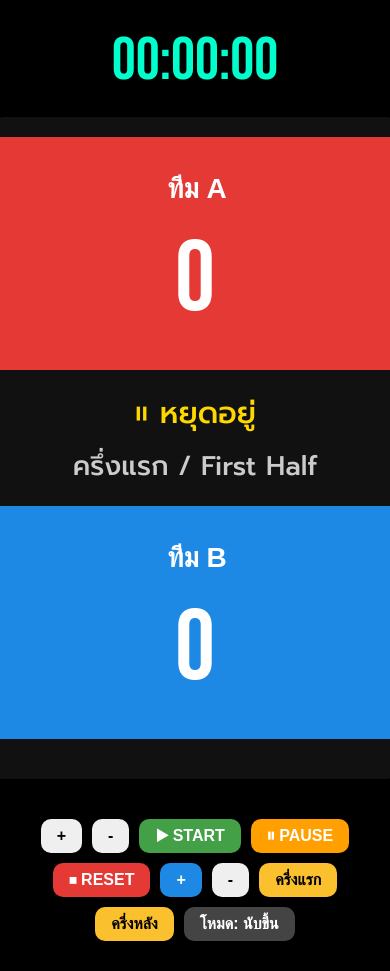
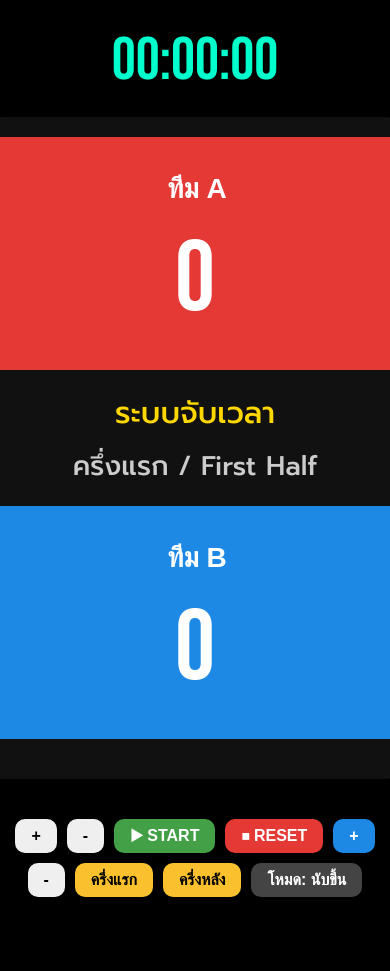
Before and after one commit to santi789/santi789.github.io, a plain HTML site: page index.html in a window 390 px wide. Shown: the part 122-1093 px from the top of the page. After the commit the page ends 1049 px from the top, so only its background shows below. Drawn offline with Linux system fonts and the light colour scheme.

Commit message:
Update index.html

```diff
--- a/index.html
+++ b/index.html
@@ -1,26 +1,12 @@
 <!DOCTYPE html>
 <html lang="th">
-
 <head>
   <meta charset="UTF-8" />
   <meta name="viewport" content="width=device-width, initial-scale=1.0" />
   <title>EasyKids Robotics Scoreboard Timer</title>
   <link href="https://fonts.googleapis.com/css2?family=Bebas+Neue&family=Prompt:wght@500&display=swap" rel="stylesheet">
   <link rel="stylesheet" href="style.css" />
-  <style>
-    body {
-      display: flex;
-      flex-direction: column;
-      min-height: 100vh;
-    }
-
-    .controls-bar {
-      margin-top: auto;
-      margin-bottom: 20px; /* เพิ่มระยะห่างจากขอบล่าง */
-    }
-  </style>
 </head>
-
 <body>
   <div class="logo-container">
     <img src="EASYKIDS LOGO WHITE.PNG" alt="EasyKids Logo" class="logo" />
@@ -36,7 +22,7 @@
       <div id="scoreA" class="score">0</div>
     </div>
     <div class="center-display">
-      <div id="status" class="status">⏸ หยุดอยู่</div>
+      <div id="status" class="status">ระบบจับเวลา</div>
       <div id="halfLabel">ครึ่งแรก / First Half</div>
     </div>
     <div class="team b">
@@ -45,13 +31,11 @@
     </div>
   </div>
 
-  <!-- ปุ่มทั้งหมดเรียงแนวนอนในบาร์เดียว - ล่างสุด -->
   <div class="controls-bar card">
     <button onclick="changeScore('A', 1)">+</button>
     <button onclick="changeScore('A', -1)">-</button>
 
-    <button class="start" onclick="startTimer()">▶ START</button>
-    <button class="pause" onclick="pauseTimer()">⏸ PAUSE</button>
+    <button id="toggleStartPause" class="start" onclick="toggleStartPause()">▶ START</button>
     <button class="reset" onclick="resetTimer()">⏹ RESET</button>
 
     <button class="plus" onclick="changeScore('B', 1)">+</button>
@@ -63,12 +47,11 @@
     <button id="modeButton" class="toggle-mode" onclick="toggleMode()">โหมด: นับขึ้น</button>
 
     <span class="countdown-setup" id="countdownSection" style="display: none;">
-      <input type="text" id="countdownInput" placeholder="MM:SS" />
+      <input type="text" id="countdownInput" placeholder="MM:SS" autofocus />
       <button onclick="setCountdown()">ตั้งเวลา</button>
     </span>
   </div>
 
   <script src="script.js"></script>
 </body>
-
 </html>
```
